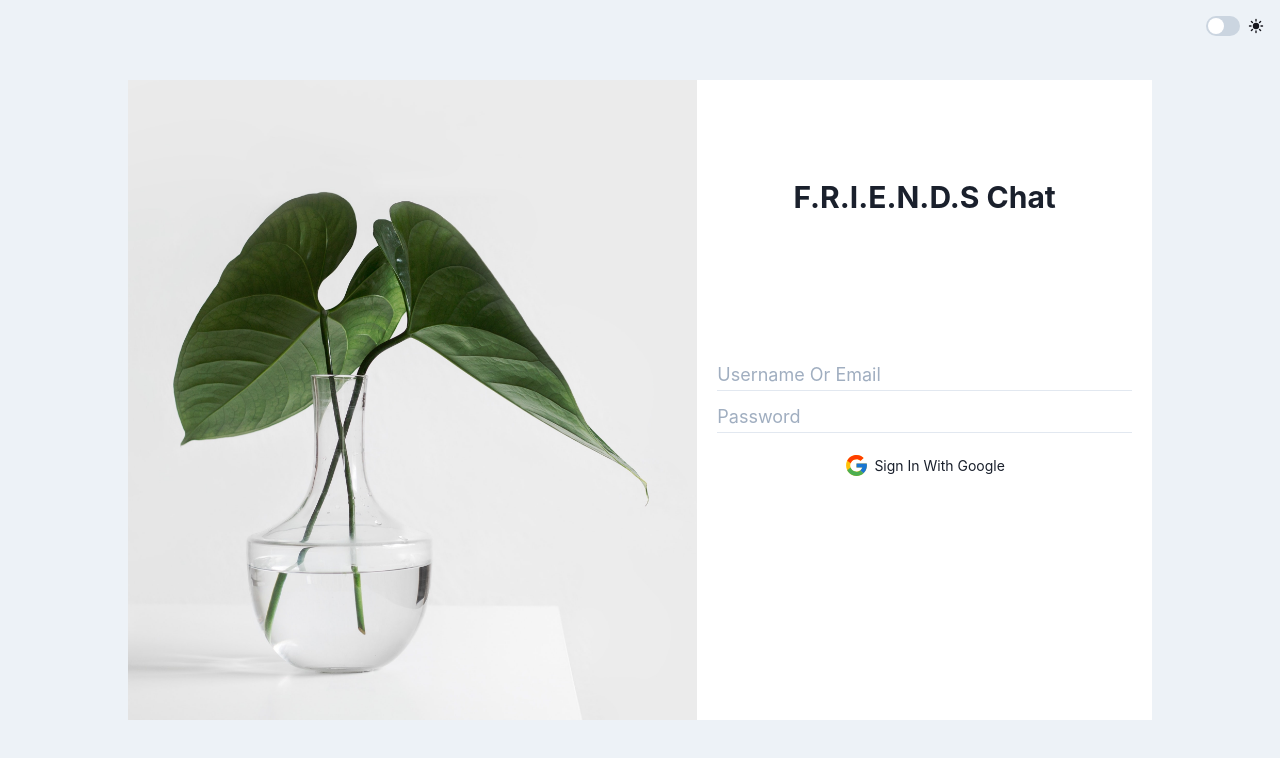
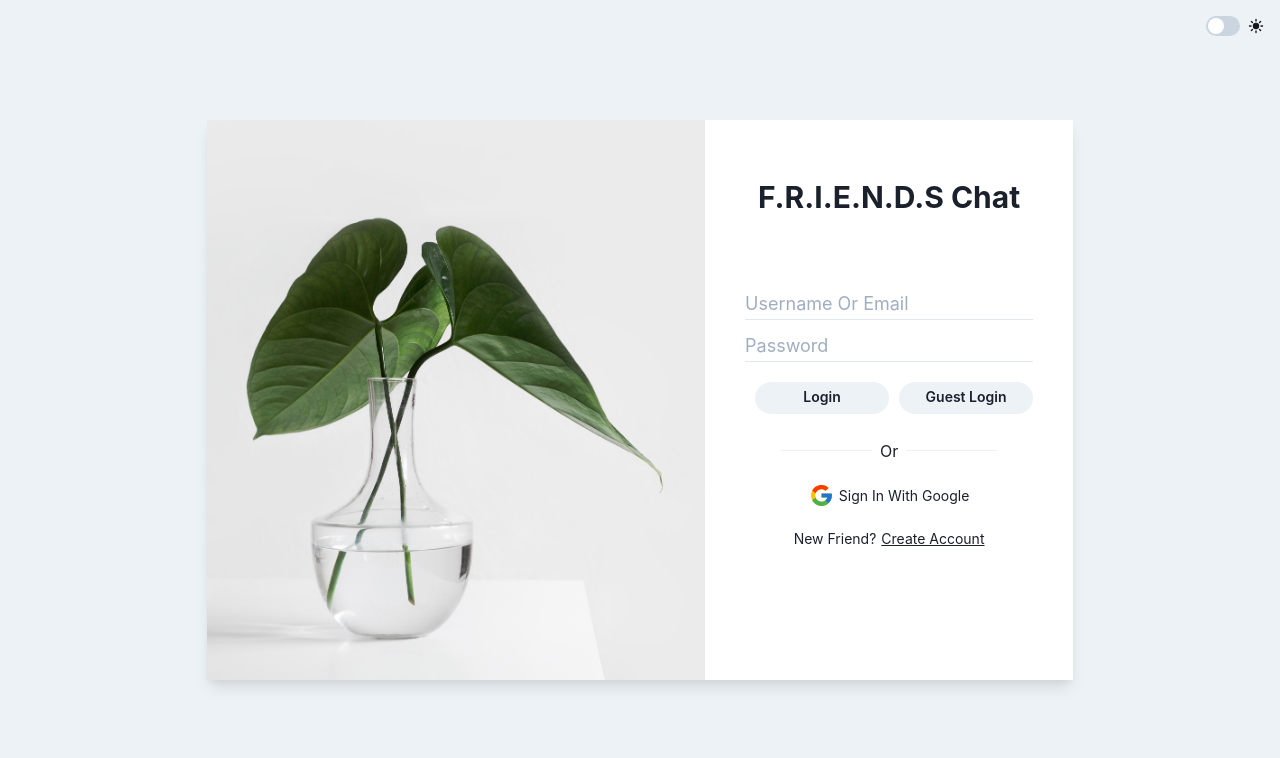
Before and after one commit to Bijayb37/Firebase-chatrooms, a Next.js app: page / in a window 1280 px wide. Shown: the top 758 px of the page. Built offline with nearby package versions, Linux system fonts and the light colour scheme; no server answers.

Commit message:
css fixes and login page

```diff
--- a/src/components/ChatModal.tsx
+++ b/src/components/ChatModal.tsx
@@ -13,14 +13,17 @@ import {
   FormControl,
 } from '@chakra-ui/react'
 import { validate } from "email-validator"
-import { addDoc, collection, serverTimestamp } from 'firebase/firestore'
+import { addDoc, arrayUnion, collection, doc, serverTimestamp, updateDoc } from 'firebase/firestore'
+import { useRouter } from 'next/router'
 import { SyntheticEvent, useState } from "react"
 import { useAuthState } from 'react-firebase-hooks/auth'
 import { auth, db } from '../../firebaseConfig'
-export default function ChatModal({ room = false, title }: { room?: boolean, title: string }) {
+export default function ChatModal({ type, title }: { type: "room" | "chat" | "addPeople", title: string }) {
   const { isOpen, onOpen, onClose } = useDisclosure()
   const [chatName, setChatName] = useState("")
   const [isValid, setIsValid] = useState(true)
+  const router = useRouter()
+  const { id } = router.query
   const [user] = useAuthState(auth)
   const handleChange = (e: SyntheticEvent<HTMLInputElement>) => {
     setChatName(e.currentTarget.value)
@@ -28,31 +31,42 @@ export default function ChatModal({ room = false, title }: { room?: boolean, tit
 
   //if chat exits then dont create a new one
   //prompt for email address and also for room name
-  const createChat = async () => {
+  const handleSubmit = async () => {
     const { email } = user
-    if (validate(chatName)) {
-      await addDoc(collection(db, "chats"), {
-        users: [email, chatName],
-        lastSent: serverTimestamp(),
-      })
-    } else {
-      setIsValid(false)
-    }
-  }
-  const createRoom = async () => {
-    const { email } = user
+    switch (type) {
+      case "room":
         if (chatName !== "") {
           await addDoc(collection(db, "rooms"), {
             roomName: chatName,
             users: [email],
             lastSent: serverTimestamp(),
           })
+          onClose()
         } else {
           setIsValid(false)
         }
+        break
+      case "chat":
+        if (validate(chatName)) {
+          await addDoc(collection(db, "chats"), {
+            users: [email, chatName],
+            lastSent: serverTimestamp(),
+          })
+          onClose()
+        } else {
+          setIsValid(false)
         }
-  const header = room ? "Create New Room" : "Add Person To Chat"
-  const placeHolder = room ? "Room Name" : "Email"
+        break
+      case "addPeople":
+        await updateDoc(doc(db, 'rooms', id.toString()), {
+          users: arrayUnion(chatName)
+        })
+        onClose()
+    }
+  }
+
+  const header = type === "room" ? "Create New Room" : "Add Person To Chat"
+  const placeHolder = type === "room" ? "Room Name" : "Email"
 
   return (
     <>
@@ -65,14 +79,19 @@ export default function ChatModal({ room = false, title }: { room?: boolean, tit
           <ModalBody>
             <FormControl isInvalid={!isValid}>
               <Input placeholder={placeHolder} value={chatName} onChange={handleChange} />
-              <FormErrorMessage>{room ? "Cannot be empty" : "Email is required"}.</FormErrorMessage>
+              <FormErrorMessage>{type === "room" ? "Cannot be empty" : "Email is required"}.</FormErrorMessage>
             </FormControl>
           </ModalBody>
           <ModalFooter>
             <Button colorScheme='blue' mr={3} onClick={onClose}>
               Close
             </Button>
-            <Button onClick={room ? createRoom : createChat} variant='ghost'>{room ? "Create Room" : "Create Chat"}</Button>
+            <Button
+              onClick={handleSubmit}
+              variant='ghost'
+            >
+              {type === "room" ? "Create Room" : type === "addPeople" ? "Add Person" : "Create Chat"}
+            </Button>
           </ModalFooter>
         </ModalContent>
       </Modal>
--- a/src/components/Chatbox.tsx
+++ b/src/components/Chatbox.tsx
@@ -1,6 +1,5 @@
 import { Box, Button, Flex, FormControl, Input } from "@chakra-ui/react";
-import { addDoc, collection, doc, FieldValue, serverTimestamp, setDoc } from "firebase/firestore";
-import { useRouter } from "next/router";
+import { addDoc, collection, serverTimestamp, updateDoc } from "firebase/firestore";
 import { useState } from "react";
 import { useAuthState } from "react-firebase-hooks/auth";
 import { auth, db } from "../../firebaseConfig";
--- a/src/components/Login.tsx
+++ b/src/components/Login.tsx
@@ -1,19 +1,61 @@
-import { Flex, FormControl, Heading, Icon, Input, Text, useColorMode, useMediaQuery } from '@chakra-ui/react'
-import { signInWithPopup, signInWithRedirect } from 'firebase/auth'
+import { Button, Divider, Flex, FormControl, Heading, Icon, Input, Stack, Text, useColorMode, useMediaQuery } from '@chakra-ui/react'
+import { createUserWithEmailAndPassword, signInWithEmailAndPassword, signInWithPopup, signInWithRedirect } from 'firebase/auth'
 import { auth, provider } from '../../firebaseConfig'
 import { DarkModeSwitch } from './DarkModeSwitch'
 import { Image } from '@chakra-ui/react'
 import { FcGoogle } from "react-icons/fc";
+import { useState } from 'react'
 
 export const Login = () => {
   const [isMobile] = useMediaQuery('(max-width: 768px)')
+  const [email, setEmail] = useState("")
+  const [password, setPass] = useState("")
+  const [signup, setSignup] = useState(false)
   const { colorMode } = useColorMode()
-  const bgColor = { light: 'gray.100', dark: 'gray.900' }
+  const bgColor = { light: 'gray.100', dark: 'gray.800' }
   const bgLogin = { light: 'white', dark: 'gray.700' }
+
   const signIn = () => {
     isMobile
       ? signInWithRedirect(auth, provider).catch(alert)
       : signInWithPopup(auth, provider).catch(alert)
+  }
+
+  const guestSign = () => {
+    signInWithEmailAndPassword(auth, "guest@gmail.com", "123456")
+      .catch(error => {
+        console.log(error.message)
+      })
+  }
+
+  const createUser = () => {
+    createUserWithEmailAndPassword(auth, email, password)
+      .then((userCredential) => {
+        const user = userCredential.user
+      })
+      .catch(error => {
+        console.log(error.message)
+      })
+  }
+
+  const signInEmail = () => {
+    signInWithEmailAndPassword(auth, email, password)
+      .then((userCredential) => {
+        // Signed in
+        const user = userCredential.user;
+        // ...
+      })
+      .catch(error => {
+        console.log(error.message)
+      })
+  }
+
+  const handleChange = (e) => {
+    if (e.target.name === "email") {
+      setEmail(e.target.value)
+    } else {
+      setPass(e.target.value)
+    }
   }
   return (
     <Flex
@@ -22,11 +64,12 @@ export const Login = () => {
       height="100vh"
       bg={bgColor[colorMode]}
     >
-      <Flex h="80vh" w="80vw" direction={isMobile ? "column" : "row"} bg="grey">
-        <Image src='/login.jpg' alt='Dan Abramov' />
+      <Flex shadow={colorMode === 'light' ? "lg" : "dark-lg"} minHeight="400px" h={isMobile ? "100vh" : "70vh"} w="auto" direction={isMobile ? "column" : "row"} bg="grey">
+        <Image src='/login.jpg' alt='Plant In Vase' />
         <Flex
           direction="column"
-          padding="20px"
+          paddingY="20px"
+          paddingX="40px"
           bg={bgLogin[colorMode]}
           justify="center"
           align="center"
@@ -35,22 +78,59 @@ export const Login = () => {
         >
           <Heading
             position="relative"
-            bottom={isMobile ? "12%" : "24%"}
+            bottom={isMobile ? "7%" : "14%"}
             size='lg'
             textAlign="center"
-          >F.R.I.E.N.D.S Chat</Heading>
-          <Input size={isMobile ? "md" : "lg"} placeholder="Username Or Email" variant="flushed" height="2rem" mb="10px" />
-          <Input size={isMobile ? "md" : "lg"} placeholder="Password" variant="flushed" height="2rem" mb="10px" />
+          >
+            F.R.I.E.N.D.S Chat
+          </Heading>
+          <Input name="email" onChange={handleChange} size={isMobile ? "md" : "lg"} placeholder="Username Or Email" variant="flushed" height="2rem" mb="10px" />
+          <Input name="pass" onChange={handleChange} size={isMobile ? "md" : "lg"} placeholder="Password" variant="flushed" height="2rem" mb="10px" />
+
+          <>
+            <Flex w="100%" mt="10px" mb="10px" justify={signup ? "center" : "space-between"}>
+              {
+                signup ?
+                  <Button onClick={createUser} borderRadius='20px' w="70%" size="md" >Sign up</Button>
+                  :
+                  <>
+                    <Button mx="10px" onClick={signInEmail} borderRadius='20px' w="50%" size="sm" >Login</Button>
+                    <Button onClick={guestSign} borderRadius='20px' w="50%" size="sm" >Guest Login</Button>
+                  </>
+              }
+            </Flex>
+            <Stack mt="15px" mb="15px" direction='row' w="75%" align="center">
+              <Divider color="white" />
+              <Text>Or</Text>
+              <Divider />
+            </Stack>
             <Flex
-            mt="10px"
+              p="5px"
+              borderRadius="10px"
               alignItems="center"
               onClick={signIn}
-            _hover={{ transform: "translateY(-5px)", borderBottom: "1px" }}
+              borderBottom="20px"
+              _hover={{ transform: "translate(0, -5px)", shadow: "5px 5px 3px -1px rgb(0 0 0 / 20%), -3px -3px 3px -1px rgb(0 0 0 / 20%)" }}
               cursor="pointer"
+              boxSizing="border-box"
             >
-            <Icon mr="5px" w="25px" h="25px" size="md" as={FcGoogle} />
+              <Icon mr="5px" w="25px" h="25px" as={FcGoogle} />
               <Text fontSize="sm">Sign In With Google</Text>
             </Flex>
+            <Flex mt="15px">
+              <Text fontSize="sm">{signup ? "Have An Account?" : "New Friend?"} </Text>
+              <Text
+                onClick={() => setSignup(!signup)}
+                cursor="pointer"
+                _hover={{ transform: "translate(0, -2px)", color: "orange" }}
+                decoration="underline"
+                fontSize="sm"
+                ml="5px"
+              >
+                {signup ? "Login" : "Create Account"}
+              </Text>
+            </Flex>
+          </>
         </Flex>
       </Flex>
       <DarkModeSwitch />
--- a/src/components/Sidebar.tsx
+++ b/src/components/Sidebar.tsx
@@ -15,13 +15,17 @@ import { auth, db } from "../../firebaseConfig"
 import ChatModal from './ChatModal'
 import SingleChat from './singleChats/SingleChat'
 import ChatRooms from './rooms/ChatRooms'
+import { useRouter } from 'next/router'
 
 const Sidebar = ({ fullWidth }: { fullWidth?: boolean }) => {
+  const { colorMode, toggleColorMode } = useColorMode()
+  const [user] = useAuthState(auth)
+  const router = useRouter()
+
   const handleClick = () => {
+    router.push('/')
     signOut(auth)
   }
-  const { colorMode, toggleColorMode } = useColorMode()
-  const [user] = useAuthState(auth)
   const [chatValues] = useCollection(
     query(collection(db, "chats"), where('users', 'array-contains', user.email))
   )
@@ -73,8 +77,8 @@ const Sidebar = ({ fullWidth }: { fullWidth?: boolean }) => {
 
       </Flex>
       <Stack direction="row" align="center" p="10px">
-        <ChatModal room title="Create New Room" />
-        <ChatModal title="add Chat" />
+        <ChatModal type="room" title="Create New Room" />
+        <ChatModal type="chat" title="add Chat" />
       </Stack>
       <Stack
         direction="column"
--- a/src/pages/_app.tsx
+++ b/src/pages/_app.tsx
@@ -3,9 +3,9 @@ import theme from '../theme'
 import { AppProps } from 'next/app'
 import { useAuthState } from 'react-firebase-hooks/auth'
 import { auth, db } from '../../firebaseConfig'
-import { Login } from '../components/Login'
 import { useEffect } from 'react'
 import { doc, serverTimestamp, setDoc } from 'firebase/firestore'
+import { Login } from '../components/Login'
 
 function MyApp({ Component, pageProps }: AppProps) {
   const [user, loading] = useAuthState(auth)
```
Also changed, not shown: src/components/rooms/RoomsHeader.tsx (+6 -1 lines). Lines whose indentation alone changed are shown as unchanged.
